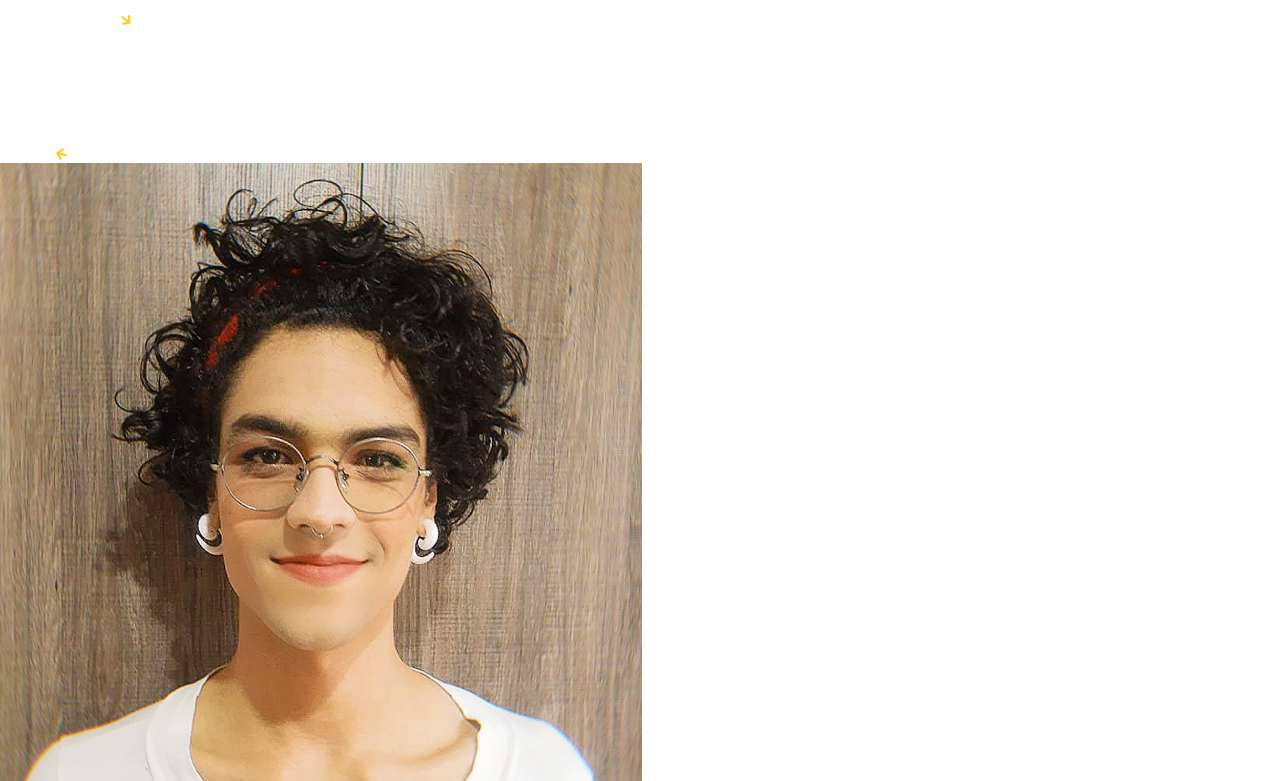
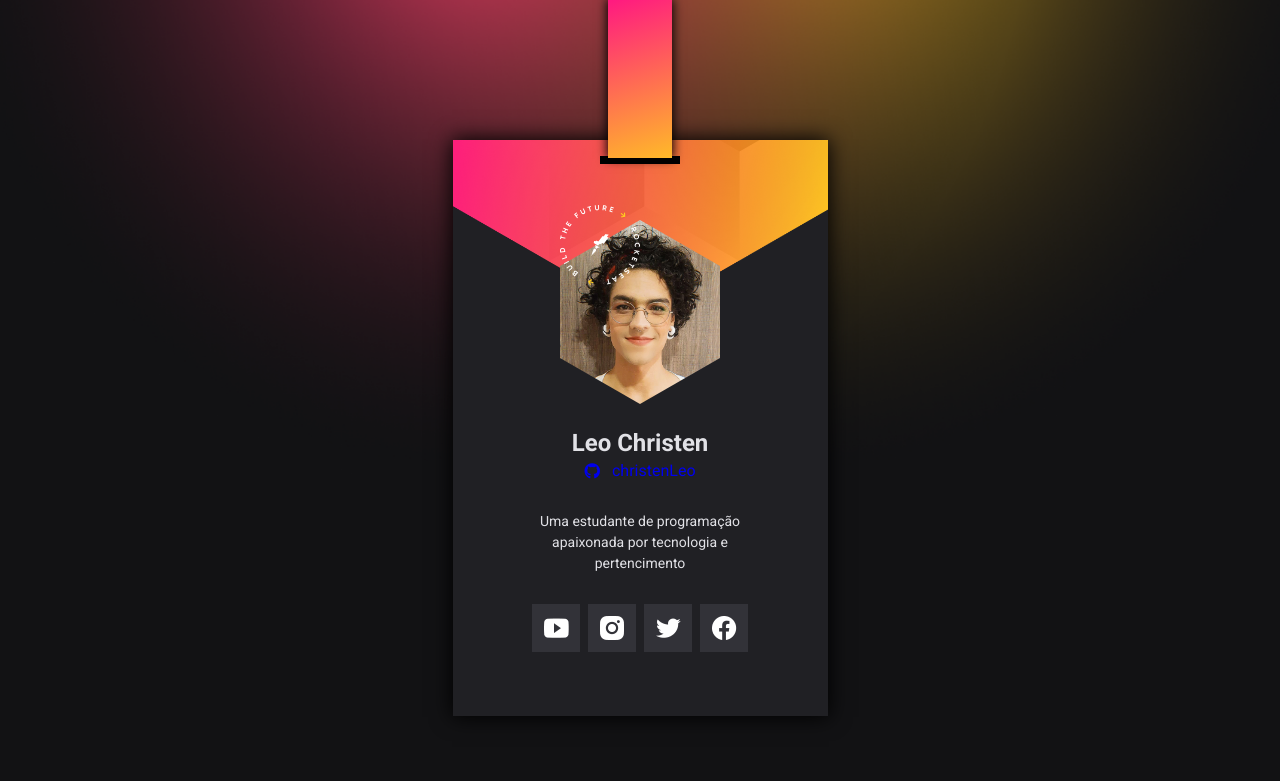
Before and after one commit to christenLeo/crachaDoWhile2021, a plain HTML site: page index.html in a window 1280 px wide. Shown: the top 781 px of the page. Drawn offline with Linux system fonts and the light colour scheme.

Commit message:
finished my project

```diff
--- a/assets/css/style.css
+++ b/assets/css/style.css
@@ -1,8 +1,8 @@
 /*VARIABLES*/
 :root{
     /*sizes*/
-    --width-moblie: 375px;
-    --height-mobile: 812px;
+    --width-moblie: 100vw;
+    --height-mobile: 100vh;
 
     /*font-sizes*/
     --title-fontSize-mobile: 24px;
@@ -19,33 +19,152 @@
 /*VARIABLES*/
 
 /*APPLY-FOR-ALL*/
-.pg{}
-.figcaps{}
+.pg{
+    font-family: var(--font);
+}
+.figcaps{
+    display: none;
+}
 /*APPLY-FOR-ALL*/
 
 /*MAIN-CONTENT*/
-.pg-mainContent{}
+.tire{
+    display: none;
+}
+.tire-hole{
+    display: none;
+
+}
+.pg-mainContent{
+    height: 100%;
+    background-image: url(../img/Background.png);
+    background-size: cover;
+    margin: 0 auto;
+    width: var(--width-moblie);
+    height: var(--height-mobile);
+    display: flex;
+    flex-direction: column;
+    align-items: center;
+    text-align: center;
+    padding-bottom: 36px;
+
+}
 
 /*AVATAR-SECT*/
-.mainContent__avatar{}
-.avatar__badge{}
-.avatar__foto{}
+.mainContent__avatar{
+    position: relative;
+}
+.avatar__badge img{
+    margin-top: 184px;
+    position: absolute;
+    top: -15px;
+    left: 0;
+    width: 80px;
+    z-index: 1;
+}
+.avatar__foto img{
+    width: 160px;
+    height: 184px;
+    margin-top: 184px;
+    object-fit: cover;
+    clip-path: polygon(50% 0, 100% 25%, 100% 75%, 50% 100%, 0 75%, 0 25%);
+}
 /*AVATAR-SECT*/
 
 /*TEXT-SECT*/
-.mainContent__textSect{}
-.textSect__name{}
-.textSect__gitHubLink{}
-.textSect__resume{}
+.mainContent__textSect{
+    margin-top: 24px;
+    padding: 0px 57px;
+}
+.textSect__name{
+    font-size: var(--title-fontSize-mobile);
+    color: var(--texts-color);
+    font-weight: 700;
+}
+.textSect__gitHubLink{
+    display: flex;
+    align-items: center;
+    justify-content: center;
+    gap: 12px;
+    margin-top: 8px;
+    font-size: var(--gitHubLink-fontSize-mobile);
+    font-weight: 400;
+}
+.textSect__gitHubLink:visited{
+    color: var(--gitHubLink-color);
+}
+.textSect__gitHubLink:link{
+    text-decoration: none;
+}
+.textSect__resume{
+    margin-top: 32px;
+    font-size: var(--text-fontSize-mobile);
+    color: var(--texts-color);
+    font-weight: 400;
+    line-height: 1.5;
+    letter-spacing: 1.75;
+}
 /*TEXT-SECT*/
 
 /*LINKS-SECT*/
-.mainContent__linksList{}
-.linksList__Container{}
-.link{}
+.mainContent__linksList{
+    margin-top: 76px;
+}
+.linksList__Container{
+    display: flex;
+    gap: 8px;
+}
+.links img{
+    width: 48px;
+}
 /*LINKS-SECT*/
 
 /*MAIN-CONTENT*/
 
 /*MEDIA-QUERYs*/
+@media screen and (min-width: 376px){
+    .pg{
+        width: 100vw;
+        height: 100vh;
+        background-image: url(../img/desktop_backGround.png);
+        background-size: cover;
+        background-repeat: no-repeat;
+        background-position: center;
+    }
+    .tire{
+        display: block;
+        width: 64px;
+        height: 158px;
+        background: linear-gradient(161.24deg, #FF008E -15.25%, #FFCD1E 111.89%);
+        box-shadow: 0px 0px 10px 1px;
+        position: absolute;
+        top: 0px;
+        z-index: 1;
+    }
+    .tire-hole{
+        display: block;
+        background-color: #000;
+        position: absolute;
+        width: 80px;
+        height: 8px;
+        top: 156px;
+    }
+    .pg-mainContent{
+        background-image: url(../img/idCardBackground.png);
+        margin-top: 140px;
+        width: 375px;
+        height: 540px;
+        box-shadow: 0px 0px 20px 1px;
+    }
+    .avatar__foto img{
+        margin-top: 80px;
+    }
+    .avatar__badge img{
+        margin-top: 80px;
+    }
+    .mainContent__linksList{
+        margin-top: 30px;
+        margin-bottom: 32px;
+    }
+}
 /*MEDIA-QUERYs*/
--- a/index.html
+++ b/index.html
@@ -21,6 +21,8 @@
     <main class="pg-mainContent">
 
         <!--AVATAR-SECT-->
+        <div class="tire"></div>
+        <div class="tire-hole"></div>
         <section class="mainContent__avatar">
             <figure class="avatar__badge">
                 <img src="./assets/img/badge.png" alt="Selo Rocket Seat NLW - trilha origin">
@@ -36,7 +38,7 @@
         <!--TEXT-SECT-->
         <section class="mainContent__textSect">
             <h1 class="textSect__name">Leo Christen</h1>
-            <a class="textSect__gitHubLink" href=""><i class="fab fa-github"></i><p>christenLeo</p></a>
+            <a class="textSect__gitHubLink" href="https://github.com/christenLeo" target="_blank" rel="noopener"><i class="fab fa-github"></i><p>christenLeo</p></a>
             <p class="textSect__resume">Uma estudante de programação apaixonada por tecnologia e pertencimento</p>
         </section>
         <!--TEXT-SECT-->
@@ -44,10 +46,10 @@
         <!--LINKS-SECT-->
         <section class="mainContent__linksList">
             <ul class="linksList__Container">
-                <li class="links"><a href=""><img src="./assets/img/youtubeLogo.png" alt="Logo YouTube"></a></li>
-                <li class="links"><a href=""><img src="./assets/img/instagramLogo.png" alt="Logo Instagram"></a></li>
-                <li class="links"><a href=""><img src="./assets/img/twitterLogo.png" alt="Logo Twitter"></a></li>
-                <li class="links"><a href=""><img src="./assets/img/facebookLogo.png" alt="Logo Facebook"></a></li>
+                <li class="links"><a href="#" rel="noopener"><img src="./assets/img/youtubeLogo.png" alt="Logo YouTube" ></a></li>
+                <li class="links"><a href="#" rel="noopener"><img src="./assets/img/instagramLogo.png" alt="Logo Instagram" ></a></li>
+                <li class="links"><a href="#" rel="noopener"><img src="./assets/img/twitterLogo.png" alt="Logo Twitter" ></a></li>
+                <li class="links"><a href="#" rel="noopener"><img src="./assets/img/facebookLogo.png" alt="Logo Facebook" ></a></li>
             </ul>
         </section>
         <!--LINKS-SECT-->
```
Also changed, not shown: assets/img/desktop_backGround.png (added), assets/img/idCardBackground.png (added), 3 other files.
